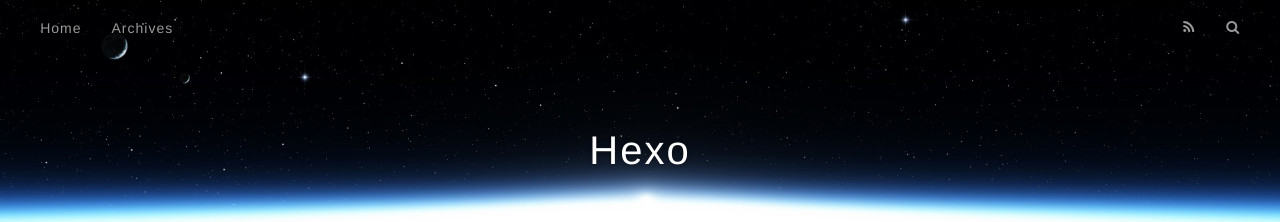
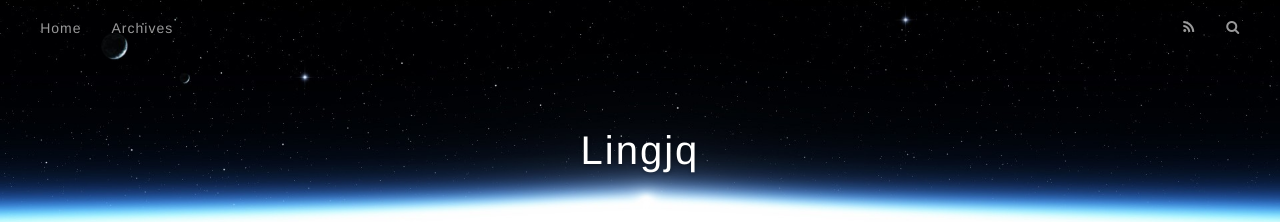
Before and after one commit to lingjq/lingjq.github.io, a plain HTML site: page index.html in a window 1280 px wide. Shown: the top 222 px of the page. Drawn offline with nearby package versions, Linux system fonts and the light colour scheme.

Commit message:
Site updated: 2016-08-14 14:18:49

```diff
--- a/index.html
+++ b/index.html
@@ -33,7 +33,7 @@
   <div id="header-outer" class="outer">
     <div id="header-title" class="inner">
       <h1 id="logo-wrap">
-        <a href="/" id="logo">Hexo</a>
+        <a href="/" id="logo">Lingjq</a>
       </h1>
 
     </div>
```
